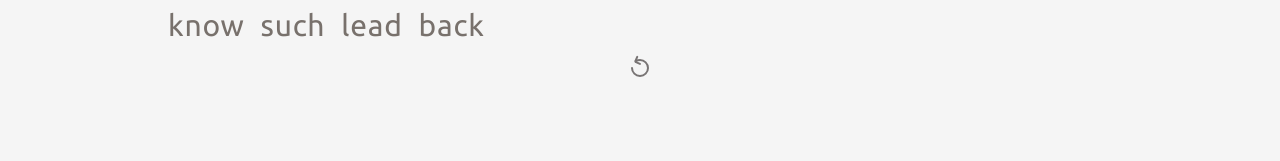
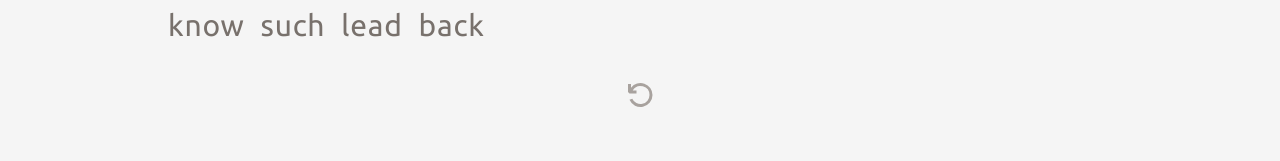
Before and after one commit to Joshi-Sarthak/Keypup, a Next.js app: page / in a window 1280 px wide. Shown: the part 512-673 px from the top of the page. Built offline with nearby package versions, Linux system fonts and the light colour scheme.

Commit message:
update restart svg

```diff
--- a/src/components/Main/Main.tsx
+++ b/src/components/Main/Main.tsx
@@ -1,8 +1,9 @@
 "use client"
 
-import React, { useEffect, useRef, useState } from "react"
+import React, { useEffect, useRef } from "react"
 import { useTestStore } from "@/lib/store"
 import { RecordTest } from "@/lib/TestHelpers/recordTest"
+import { VscDebugRestart } from "react-icons/vsc"
 
 function Main() {
 	const initialWords = useTestStore((state) => state.initialWords)
@@ -37,6 +38,7 @@ function Main() {
 		return () => {
 			document.removeEventListener("keydown", handleKeyDown)
 		}
+		// eslint-disable-next-line react-hooks/exhaustive-deps
 	}, [])
 
 	useEffect(() => {
@@ -70,9 +72,10 @@ function Main() {
 										<span
 											id="resetable"
 											key={key}
-											ref={isActive && typedWord.length - 1 == key
-												? activeLetter
-												: null
+											ref={
+												isActive && typedWord.length - 1 == key
+													? activeLetter
+													: null
 											}
 										>
 											{letter}
@@ -85,39 +88,11 @@ function Main() {
 				</div>
 			</div>
 			{/* Restart SVG Icon */}
-			<div onClick={Restart} className="cursor-pointer mt-2">
-				<svg
-					width="24px"
-					height="24px"
-					viewBox="0 0 24 24"
-					className="w-6 h-6 text-stone-500 dark:text-neutral-500 mx-auto"
-				>
-					<title>Reload</title>
-					<g
-						id="Page-1"
-						stroke="none"
-						strokeWidth="1"
-						fill="none"
-						fillRule="evenodd"
-					>
-						<g id="Reload">
-							<path
-								d="M4,13 C4,17.4183 7.58172,21 12,21 C16.4183,21 20,17.4183 20,13 C20,8.58172 16.4183,5 12,5 C10.4407,5 8.98566,5.44609 7.75543,6.21762"
-								id="Path"
-								stroke="#787474"
-								strokeWidth="2"
-								strokeLinecap="round"
-							></path>
-							<path
-								d="M9.2384,1.89795 L7.49856,5.83917 C7.27552,6.34441 7.50429,6.9348 8.00954,7.15784 L11.9508,8.89768"
-								id="Path"
-								stroke="#787474"
-								strokeWidth="2"
-								strokeLinecap="round"
-							></path>
-						</g>
-					</g>
-				</svg>
+			<div
+				onClick={Restart}
+				className="cursor-pointer mt-8 flex flex-row justify-center"
+			>
+				<VscDebugRestart className="w-8 h-8 text-stone-400 dark:text-neutral-600 hover:text-stone-500 hover:dark:text-neutral-500 transition-all duration-200 ease-in-out" />
 			</div>
 		</div>
 	)
```
